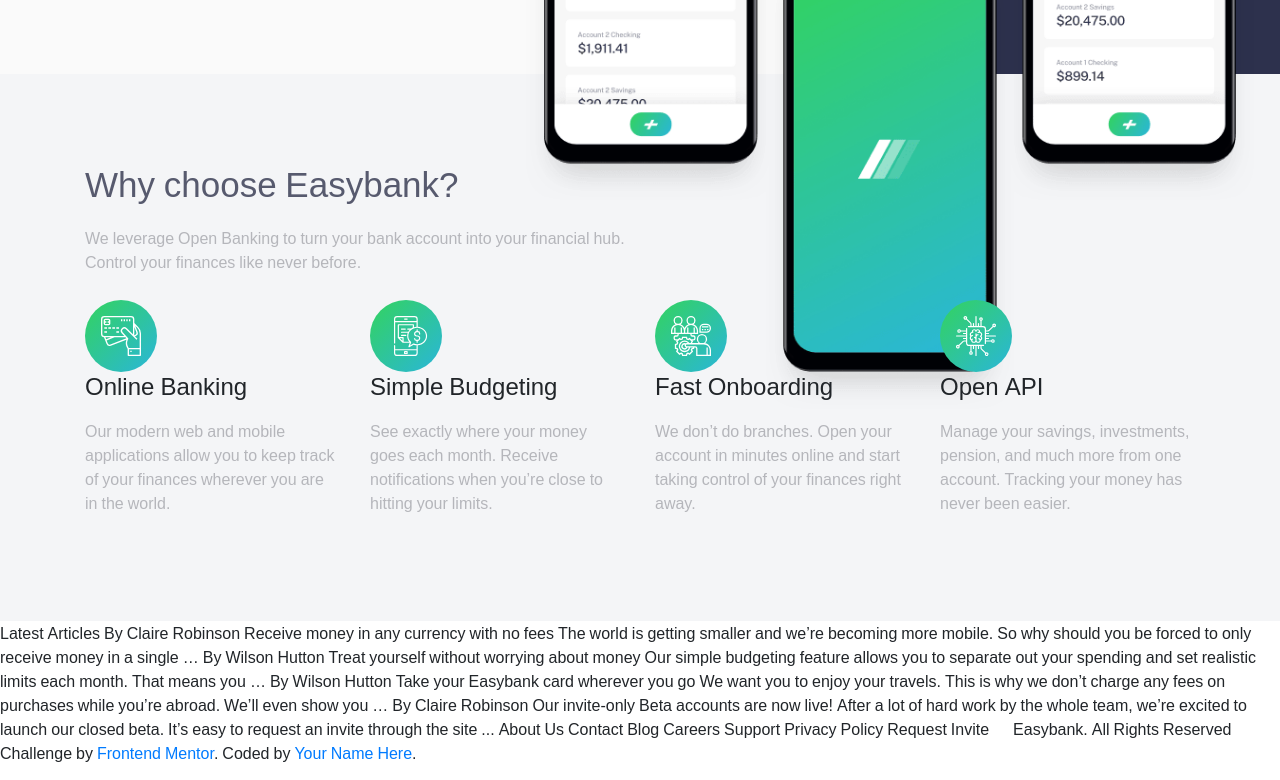
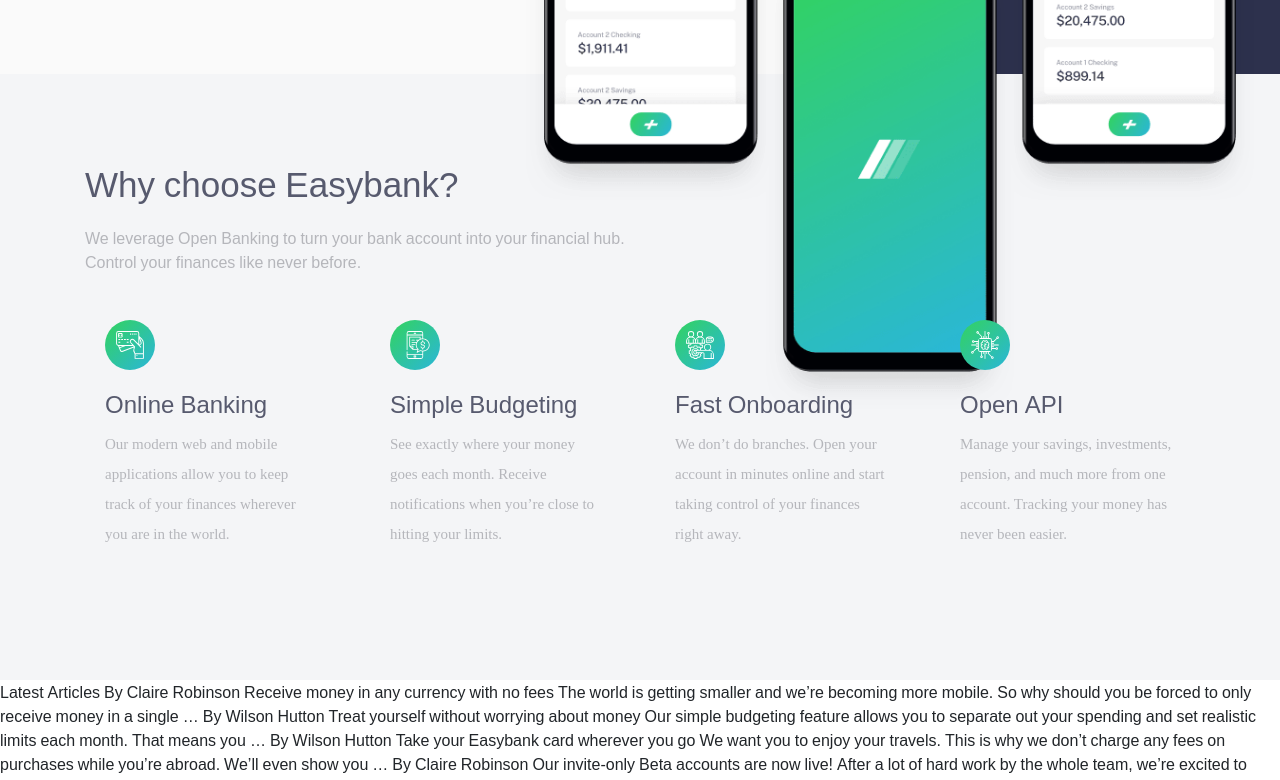
Before and after one commit to siccoo/mejofinance, a plain HTML site: page index.html in a window 1280 px wide. Shown: the part 536-1316 px from the top of the page. Drawn offline with Linux system fonts and the light colour scheme; files that its build step writes are made by us from their sources.

Commit message:
Changing index.html and style.css

```diff
--- a/assets/css/style.css
+++ b/assets/css/style.css
@@ -155,3 +155,28 @@ a {
   padding-bottom: 10px;
   padding-top: 10px;
 }
+
+.about-card {
+    /*border: 2px solid #f8f8f8;*/
+    padding: 20px;
+    height: 300px;
+    /*border-radius: 4px;*/
+}
+
+.about-card img {
+    width: 50px;
+}
+
+.about-card h4 {
+    color: #575a6e;
+    margin: 20px 0 0 0;
+}
+
+.about-card p {
+    font-family: 'Circular-Medium';
+    font-size: 15px;
+    line-height: 2;
+    max-width: 400px;
+    margin: auto;
+    color: #b5b6bb;
+}
```
